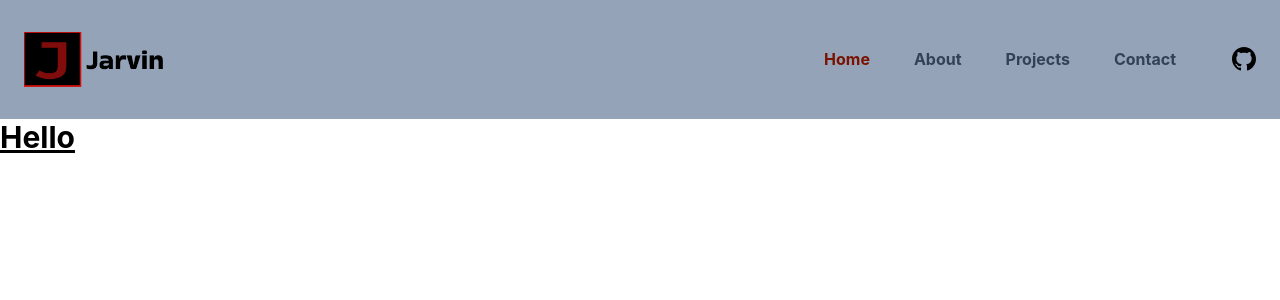
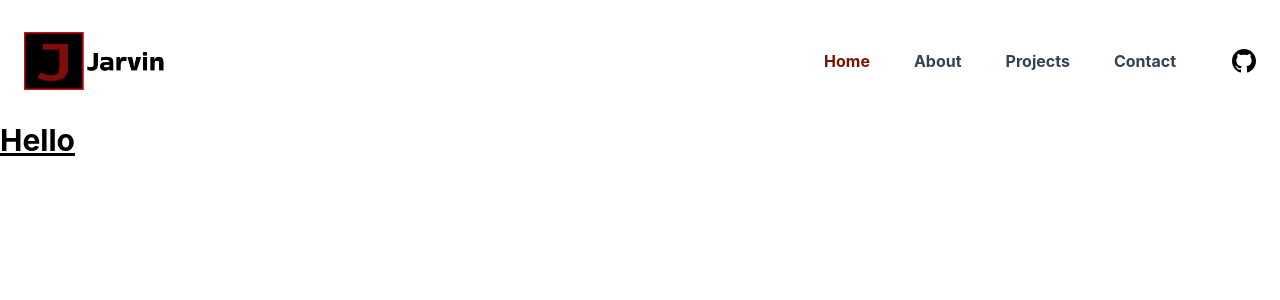
Before and after one commit to jarvin-s/portfolio, a Vue app: page / in a window 1280 px wide. Shown: the top 300 px of the page. Built offline with nearby package versions, Linux system fonts and the light colour scheme.

Commit message:
Add remaining changes

```diff
--- a/src/components/Navbar.vue
+++ b/src/components/Navbar.vue
@@ -1,5 +1,5 @@
 <template>
-    <div class="sticky top-0 bg-slate-400">
+    <div class="sticky top-0">
         <nav class="container px-6 py-8 mx-auto md:flex md:justify-between md:items-center">
             <div class="flex items-center justify-between">
                 <RouterLink to="/" class="text-xl font-bold text-gray-800 md:text-2xl hover:text-blue-400">
--- a/src/style.css
+++ b/src/style.css
@@ -37,7 +37,7 @@ button {
 }
 
 button:hover {
-  border-color: #646cff;
+  border-color: #161616;
 }
 
 button:focus,
--- a/src/views/Home.vue
+++ b/src/views/Home.vue
@@ -1,5 +1,7 @@
 <template>
-    <h1 class="text-3xl font-bold underline">Hello</h1>
+    <div id="root">
+        <h1 class="text-3xl font-bold underline">Hello</h1>
+    </div>
 </template>
 
 <script setup>
```
Also changed, not shown: public/nav-logo.png.
